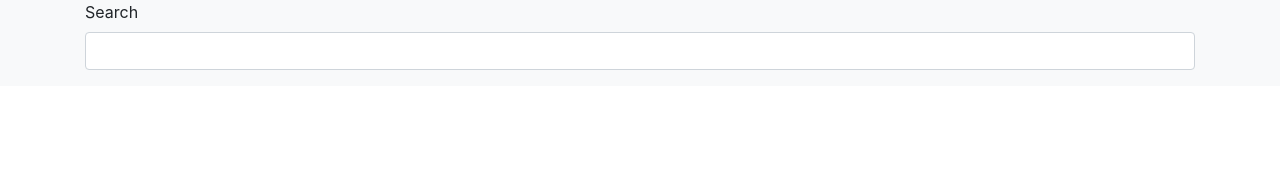
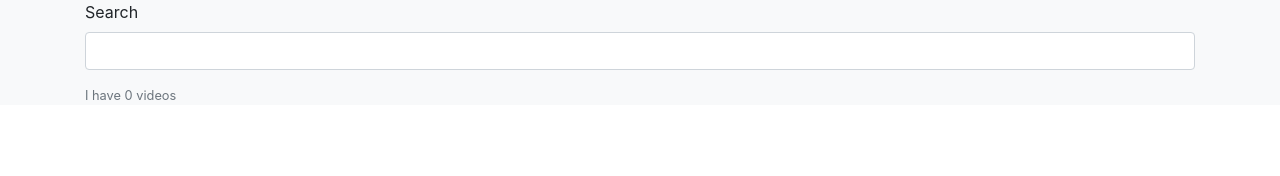
Before and after one commit to tutkuince/react-youtube-app, a React (Create React App) app: page / in a window 1280 px wide. Shown: the top 176 px of the page. Built offline with nearby package versions, Linux system fonts and the light colour scheme.

Commit message:
fixed bug. videos: response.data.items

```diff
--- a/src/components/App.js
+++ b/src/components/App.js
@@ -16,7 +16,7 @@ class App extends React.Component {
         });
 
         this.setState({
-            videos: response
+            videos: response.data.items
         });
     };
 
@@ -27,6 +27,9 @@ class App extends React.Component {
                     <div className="row">
                         <div className="col-md-12">
                             <SearchBar onFormSubmit={this.onTermSubmit}/>
+                            <small id="searchTerm" className="form-text text-muted">
+                                I have {this.state.videos.length} videos
+                            </small>
                         </div>
                     </div>
                 </div>
--- a/src/components/SearchBar.js
+++ b/src/components/SearchBar.js
@@ -24,6 +24,7 @@ class SearchBar extends React.Component {
                             }}
                             value={this.state.term}
                         />
+
                     </div>
                 </form>
             </div>
```
